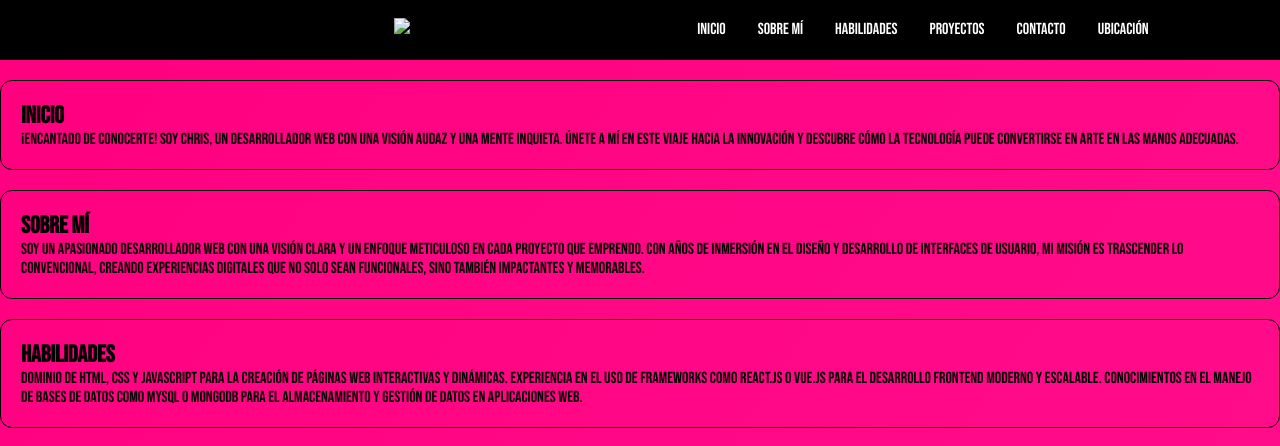
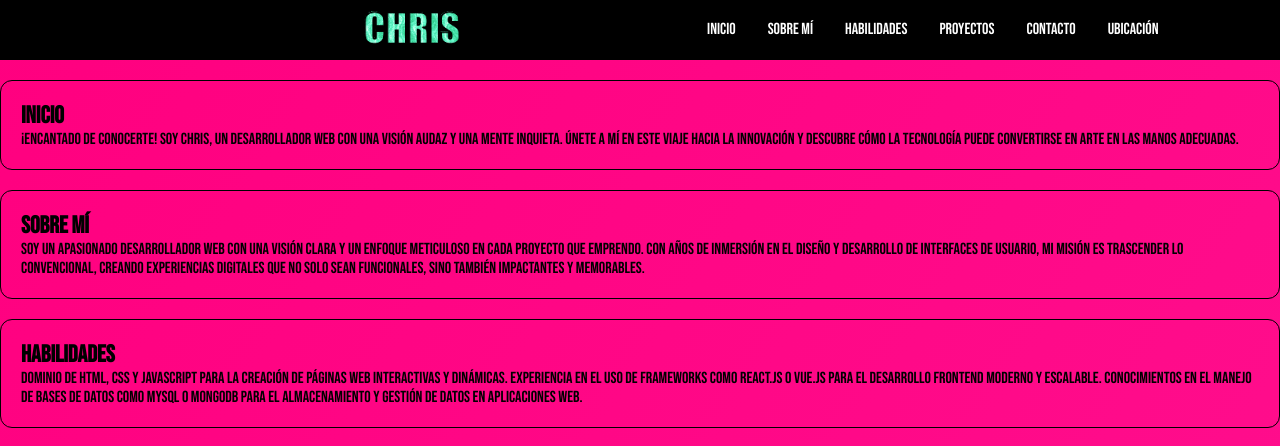
Before and after one commit to dsdchris/portafolio, a plain HTML site: page index.html in a window 1280 px wide. Shown: the top 446 px of the page. Drawn offline with Linux system fonts and the light colour scheme; the site is published under a folder, as on GitHub Pages, so addresses that start at the root find nothing.

Commit message:
2 commit index.html

```diff
--- a/index.html
+++ b/index.html
@@ -22,7 +22,7 @@
         <i class="fas fa-bars" id="btn"></i>
         <i class="fas fa-times"  id="cancel"></i>
       </label>
-      <a href="/index.html"><img src="/logo.gif" alt="Logo" class="logo" /></a>
+      <a href="index.html"><img src="LOGO.gif" alt="Logo" class="logo" /></a>
       <ul>
         <li><a href="#inicio" class="texto-con-color">Inicio</a></li>
         <li><a href="#sobre-mi" class="texto-con-color">Sobre Mí</a></li>
```
